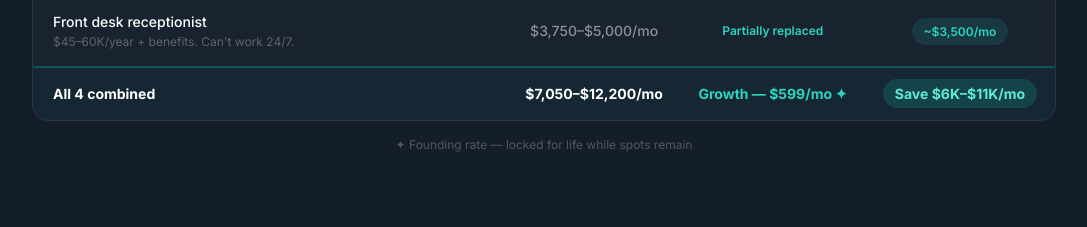
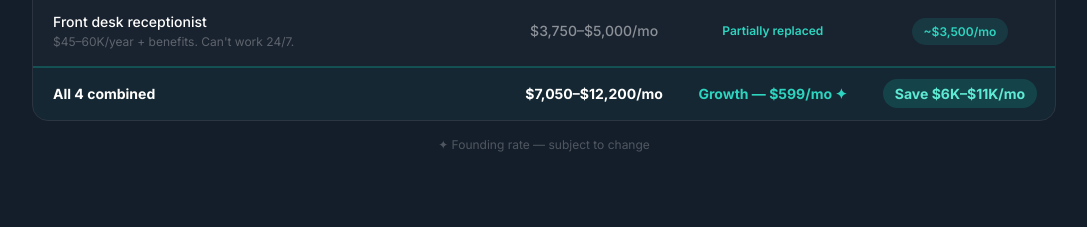
Before and after one commit to dentalondemand/iamclara-website, a Next.js app: page / in a window 1280 px wide. Shown: the part 7440-7667 px from the top of the page, without its empty margins (96-1183 px from the left). Built offline with nearby package versions, Linux system fonts and the light colour scheme; no server answers.

Commit message:
Remove 'locked for life' pricing language from all pages

```diff
--- a/app/get-started/page.tsx
+++ b/app/get-started/page.tsx
@@ -142,8 +142,8 @@ export default function GetStarted() {
         {!isPartner && (
           <>
             <p style={{ color:"rgba(255,255,255,0.35)", fontSize:13, marginBottom:24 }}>
-              {info.plan === "pro" ? "Pro plan · $799/mo founding rate (locked for life)"
-                : info.plan === "growth" ? "Growth plan · $399/mo founding rate (locked for life)"
+              {info.plan === "pro" ? "Pro plan · $799/mo founding rate "
+                : info.plan === "growth" ? "Growth plan · $399/mo founding rate "
                 : "Core plan · $199/month"}
             </p>
             <p style={{ color:"rgba(255,255,255,0.45)", fontSize:13, marginBottom:16 }}>
@@ -256,7 +256,7 @@ export default function GetStarted() {
               </div>
               {info.plan==="growth" && (
                 <p style={{ marginTop:8, color:"rgba(45,212,191,0.8)", fontSize:12 }}>
-                  Pro founding rate is $799/mo, locked for life. Increases to $999 after founding spots fill.
+
                 </p>
               )}
             </label>
--- a/app/page.tsx
+++ b/app/page.tsx
@@ -516,7 +516,7 @@ function Pricing() {
               </tbody>
             </table>
           </div>
-          <p className="text-center text-white/25 text-xs mt-4">✦ Founding rate — locked for life while spots remain</p>
+          <p className="text-center text-white/25 text-xs mt-4">✦ Founding rate — subject to change</p>
         </div>
       </div>
     </section>
--- a/app/terms/page.tsx
+++ b/app/terms/page.tsx
@@ -28,7 +28,7 @@ Features and pricing are described at iamclara.ai/pricing and may be updated wit
 - Core Plan: $199/month
 - Growth Plan: $999/month (Founding Practices locked at $599/month for life)
 
-**Founding Rate:** The $599/month founding rate is guaranteed for the life of the account as long as the subscription remains active. A lapse in payment of more than 30 days forfeits the founding rate.
+**Founding Rate:** Pricing is subject to change with 30 days notice to active subscribers.
 
 **Failed Payments:** If a payment fails, we will retry for 7 days before suspending service. You will be notified by email.
 
```
